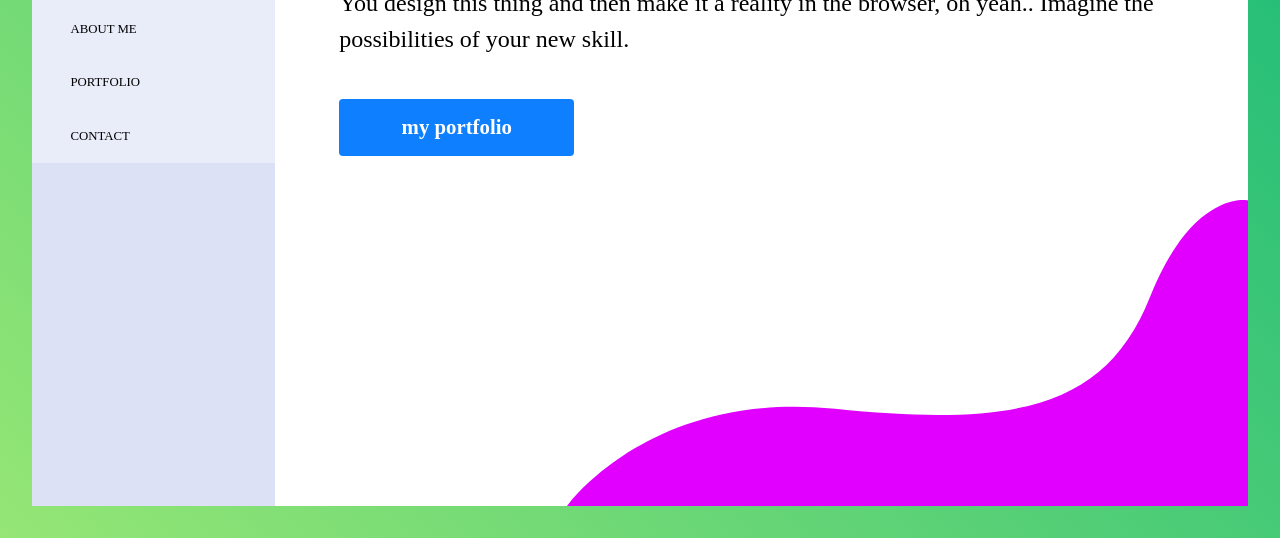
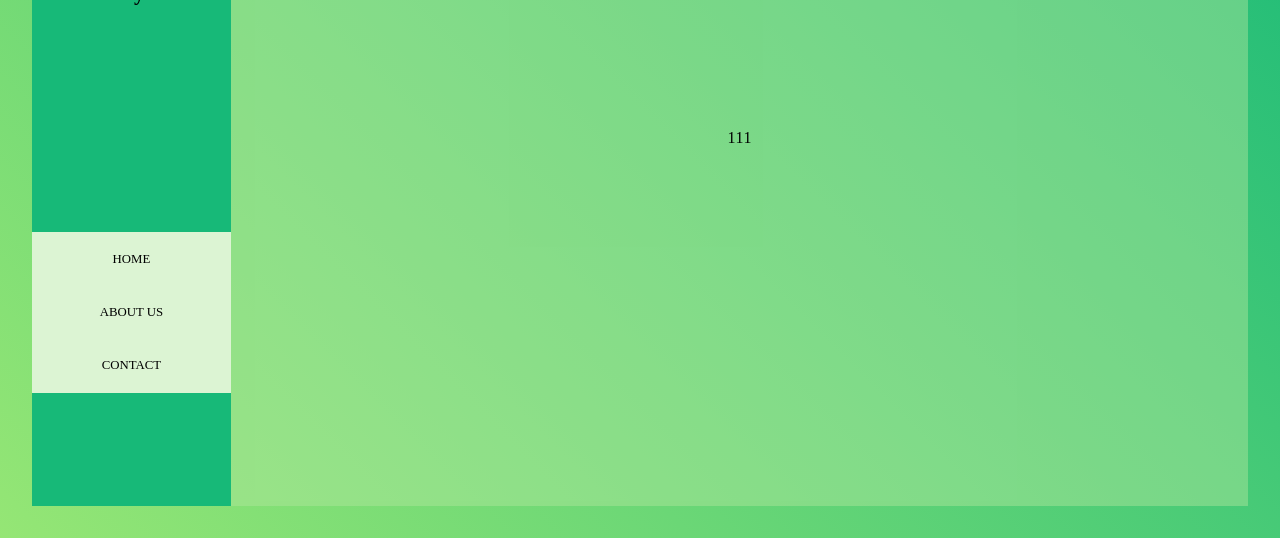
Before and after one commit to nikitaprodanov/WEBDesignFinalProjecct, a website: page home.html in a window 1280 px wide. Shown: the part 262-800 px from the top of the page. Drawn offline with Linux system fonts and the light colour scheme; files whose address does not match are found by name.

Commit message:
Home page responsive with colours

```diff
--- a/home.html
+++ b/home.html
@@ -21,8 +21,7 @@
 
                 <ul>
                     <li><a href="#">Home</a></li>
-                    <li><a href="#">About me</a></li>
-                    <li><a href="#">Portfolio</a></li>
+                    <li><a href="#">About us</a></li>
                     <li><a href="#">Contact</a></li>
                 </ul>
 
@@ -31,10 +30,23 @@
         </div>
 
         <div class="main-section">
-            <h1>I'm a designer of things</h1>
-            <p>You design this thing and then make it a reality in the browser, oh yeah.. Imagine the possibilities of your new skill.</p>
 
-            <a href="#" class="cta">my portfolio</a>
+            <div class="training-cards">
+
+                <div class="card">
+                    1
+                </div>
+
+                <div class="card">
+                    1
+                </div>
+
+                <div class="card">
+                    1
+                </div>
+
+            </div>
+
         </div>
 
 
--- a/scss/home/_home-body.scss
+++ b/scss/home/_home-body.scss
@@ -8,8 +8,8 @@ body{
     background-attachment: fixed;
 
     @include desktop {
-        display: grid;
-        grid-template-columns: 20% auto;
+        display: flex;
+        width: 100%;
         padding: 2em;
     }
 }
--- a/scss/home/_home-main.scss
+++ b/scss/home/_home-main.scss
@@ -1,47 +1,25 @@
 .main-section {
-    background: #fff;
+    background: color(light-primary);
     padding: 1em 1.4em;
+    display: flex;
+    flex-direction: column;
+    justify-content: center;
 
-    h1 {
-        margin: 0;
+    .training-cards {
+        display: flex;
+        flex-direction: column;
+        align-items: center;
 
         @include desktop {
-            font-size: 3em;
-            margin-top: 2em;
-        }
-    }
-
-    p {
-        font-size: 1.1em;
-        line-height: 1.5em;
-
-        @include desktop {
-            font-size: 1.5em;
-        }
-    }
-
-    .cta {
-        display: block;
-        color: #fff;
-        background: #0E7FFF;
-        text-decoration: none;
-        padding: 8px 50px;
-        font-size: 1.2em;
-        text-align: center;
-        font-weight: bold;
-        border-radius: 4px;
-        margin: 2em 0;
-
-        @include desktop {
-            display: inline-block;
-            font-size: 1.3em;
-            padding: .8em 3em;
+            flex-direction: row;
+            justify-content: center;
         }
     }
 
     @include desktop {
         padding: 4em;
-        background: white url('../images/bg.svg') no-repeat bottom right;
+        background: color(light-primary);
         background-size: 70%;
+        width: 100%;
     }
 }
--- a/scss/home/_home-nav-links.scss
+++ b/scss/home/_home-nav-links.scss
@@ -4,7 +4,7 @@
     .active {
         position: absolute;
         display: block;
-        background: #fff;
+        background: color(secondary);
         width: 50%;
         left: 0;
         top: 0;
@@ -23,24 +23,25 @@
             font-size: .8em;
             display: block;
             padding: 1.5em 3em;
-            background-color: rgba(255,255,255,.35);
-            color: #000;
+            background-color: color(light-primary);
+            color: color(text);
+        }
+
+        a:hover {
+            background-color: color(card-content);
         }
 
         @include desktop {
             display: block;
-            margin-top: 2em;
             position: relative !important;
             background: none !important;
             width: 100% !important;
+            text-align: center;
 
-            a:hover {
-                background-color: #fff;
-            }
         }
     }
 
     @include desktop {
-        background: none;
+        width: 100%;
     }
 }
--- a/scss/home/_home-navigation.scss
+++ b/scss/home/_home-navigation.scss
@@ -1,7 +1,7 @@
 .navigation {
-    color: #fff;
-    display: grid;
-    grid-template-columns: auto 40px;
+    color: color(text);
+    display: flex;
+    justify-content: space-around;
     padding: 2em;
 
     @import 'home-user';
@@ -20,9 +20,11 @@
     @import 'home-nav-links';
 
     @include desktop {
-        background: #DCE1F6;
-        grid-template-columns: auto;
-        grid-template-rows: 20% auto;
+        width: 20%;
+        background: color(secondary);
+        flex-direction: column;
+        justify-content: space-around;
+        align-items: center;
         padding: 0;
     }
 }
--- a/scss/home/_home-user.scss
+++ b/scss/home/_home-user.scss
@@ -14,7 +14,7 @@
     @include desktop {
         .avatar {
             border-radius: 50%;
-            background: #fff;
+            background: color(primary);
             width: 50px;
             height: 50px;
             margin: 2em auto 1em auto;
```
Also changed, not shown: css/home/home.css, images/bg.svg (deleted).
